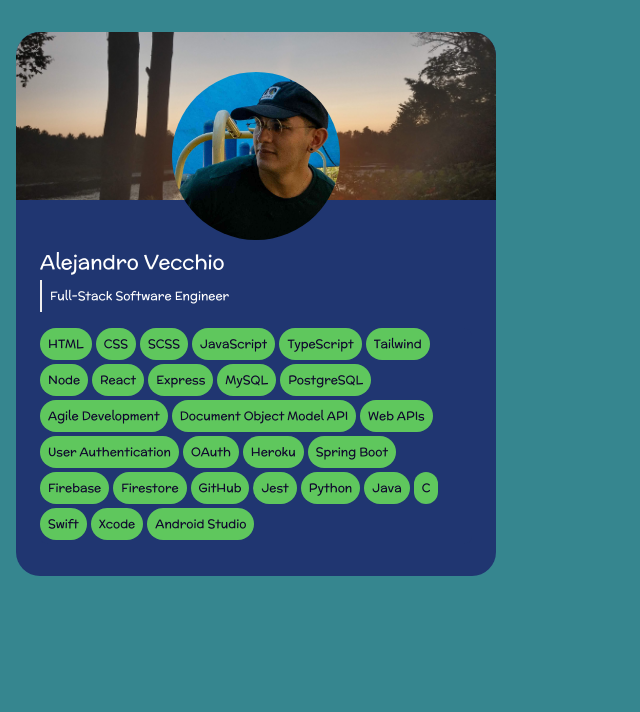
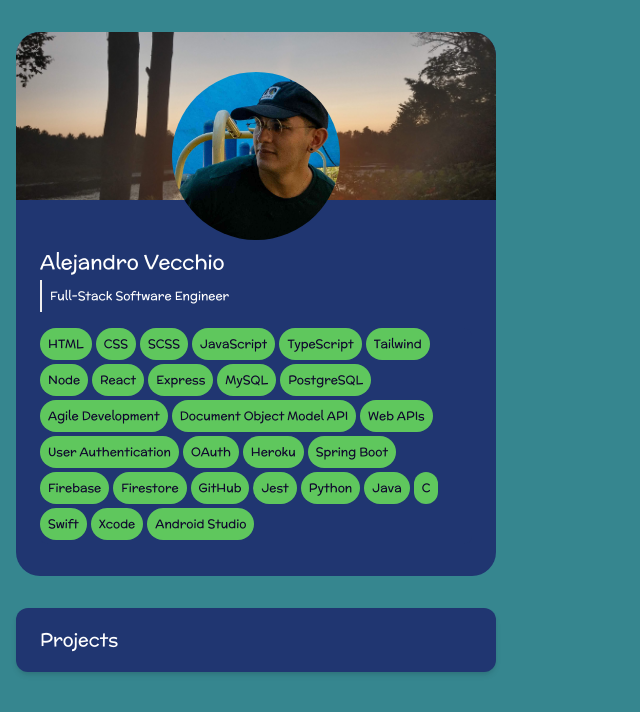
Before and after one commit to aliv314/portfolio, a React (Create React App) app: page / in a window 1280 px wide. Shown: the top 712 px of the page, without its empty margins (0-640 px from the left). Built offline with nearby package versions, Linux system fonts and the light colour scheme; the HTML template or start-up script is replaced by a standard one.

Commit message:
working on collapsable component card

```diff
--- a/package.json
+++ b/package.json
@@ -3,8 +3,11 @@
   "version": "0.1.0",
   "private": true,
   "dependencies": {
-    "@heroicons/react": "^2.0.18",
+    "@emotion/react": "^11.11.1",
+    "@emotion/styled": "^11.11.0",
     "@material-tailwind/react": "^2.0.4",
+    "@mui/icons-material": "^5.11.16",
+    "@mui/material": "^5.13.6",
     "@testing-library/jest-dom": "^5.16.5",
     "@testing-library/react": "^13.4.0",
     "@testing-library/user-event": "^13.5.0",
--- a/src/App.tsx
+++ b/src/App.tsx
@@ -15,7 +15,7 @@ function App() {
       </section>
       {/* Projects */}
       <section>
-        {/* <Dropown title="Projects"></Dropown> */}
+        <Dropown title="Projects"></Dropown>
       </section>
       {/* Experience */}
       <section>
--- a/src/components/AboutCard/AboutCard.tsx
+++ b/src/components/AboutCard/AboutCard.tsx
@@ -4,7 +4,7 @@ import SkillTag from '../SkillTag/SkillTag'
 import devPic from '../../assets/images/images/DevPic.jpg'
 
 const AboutCard: FC = () => {
-    let skillsPlaceHolder: string[] = ["HTML", " CSS", " SCSS", " JavaScript", "TypeScript", "Tailwind", " Node", " React", " Express", " MySQL", " PostgreSQL", " Agile Development", " Document Object Model API", " Web APIs", " User Authentication", " OAuth", " Heroku", " Spring Boot", " Firebase", " Firestore", " GitHub", " Jest", " Python", " Java", "C", " Swift", " Xcode", "Android Studio"]
+    let skillsPlaceHolder: string[] = ["HTML", " CSS", " SCSS", " JavaScript", "TypeScript", "Tailwind", " Node", " React", " Express", " MySQL", " PostgreSQL", " Agile Development", " Document Object Model API", "Web APIs", " User Authentication", " OAuth", " Heroku", " Spring Boot", "Firebase", "Firestore", " GitHub", " Jest", " Python", " Java", "C", " Swift", " Xcode", "Android Studio"]
 
     return (
         <div className='bg-navy-blue items-center rounded-3xl flex flex-wrap flex-col max-w-[480px]'>
--- a/src/components/Dropdown/Dropdown.tsx
+++ b/src/components/Dropdown/Dropdown.tsx
@@ -1,24 +1,20 @@
-import React, {FC, useState} from 'react'
-import {Card,
-    CardHeader,
-    CardBody,
-    CardFooter,
-    Typography,
-    Button,
-    Collapse} from "@material-tailwind/react"
+import React, {FC} from 'react'
+import {Card} from "@material-tailwind/react"
+import ArrowRightAltIcon from '@mui/icons-material/ArrowRightAlt';
 
 interface DropdownProps{
-    title: String
+    title: String,
+    // toggleOpen: Function,
 }
 
 const Dropown:FC<DropdownProps> = (props) => {
+    // const {title, toggleOpen} = props;
     const {title} = props;
-    const [open, setOpen] = useState(false)
-    const toggleOpen = () => setOpen(cur => !cur);
+    // const toggleOpen = () => setOpen(cur => !cur);
     return (<>
-            <Card className ="bg-navy-blue px-6 flex justify-center flex-wrap flex-col w-full h-[4rem] max-w-[480px]" onClick={() => {toggleOpen()}}>
-                <h2 className='text-lg'> {title} </h2>
-                <img></img>
+            <Card className ="bg-navy-blue px-6 flex flex-row  items-center justify-center w-full h-[4rem] max-w-[480px]">
+                <h2 className='text-lg mr-auto'> {title} </h2>
+                {/* <ArrowRightAltIcon className='animate-turnside'/> */}
             </Card>
     </>)
 }
--- a/src/components/ProjectCards/ProjectCards.tsx
+++ b/src/components/ProjectList/ProjectList.tsx
@@ -11,8 +11,8 @@ const projects = [
     }
 ]
 
-const ProjectCards:FC = () =>{
+const ProjectList:FC = () =>{
     return (<></>)
 }
 
-export default ProjectCards
+export default ProjectList
--- a/tailwind.config.js
+++ b/tailwind.config.js
@@ -7,9 +7,19 @@ module.exports = withMT({
   ],
   theme: {
     extend:{
+      keyframes:{
+        turnside:{
+            'from' : {transform: 'rotate(0)'},
+            'to': { transform: 'rotate(90deg)'}
+        },
+        turnback:{
+          'from': { transform: 'rotate(90deg)'},
+          'to' : {transform: 'rotate(0)'},
+        }
+      },
       backgroundImage:{
         'hero': "url('/src/assets/images/images/bg.jpg')",
-      }
+      },
 
     },
     colors: {
@@ -29,6 +39,8 @@ module.exports = withMT({
     },
     animation: {
       'spin-slow': 'spin 20s linear infinite',
+      'turnside': 'turnside 0.2s linear',
+      'turnback': 'turnback 0.2s linear'
     }
   },
   plugins: [],
```
Also changed, not shown: 1 other file (tests, documents, lock files or other folders).
